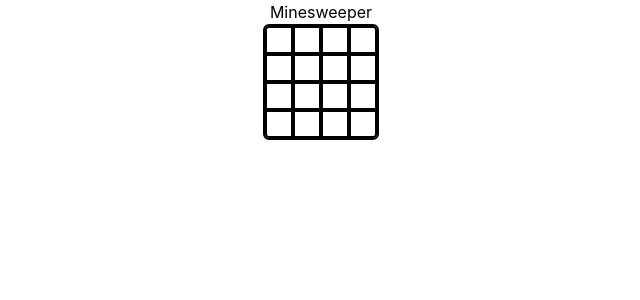
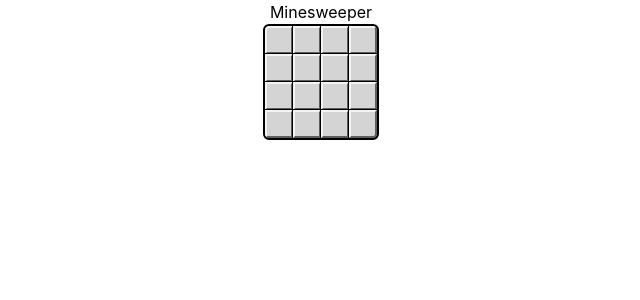
Before and after one commit to TRETAKOVYURA2009/Minesweeper, a React (Create React App) app: page / in a window 1280 px wide. Shown: the top 300 px of the page, without its empty margins (319-959 px from the left). Built offline with nearby package versions, Linux system fonts and the light colour scheme.

Commit message:
new not opened cell styles

```diff
--- a/src/components/Cell.tsx
+++ b/src/components/Cell.tsx
@@ -11,8 +11,8 @@
   opened = false,
 }) => (
   <div
-    className={`border-2 border-black w-7 h-7 bg-white numbers flex justify-center items-center field-cell overflow-hidden
-    ${opened ? "shadow-inner" : "bg-white"}`}
+    className={`w-7 h-7 numbers flex justify-center items-center field-cell overflow-hidden
+    ${opened ? "bg-white opened" : "bg-neutral-300"}`}
   >
     {children}
   </div>
--- a/src/index.css
+++ b/src/index.css
@@ -47,3 +47,13 @@
 #field :last-child :last-child .field-cell {
   border-radius: 0 0 0.23rem 0;
 }
+
+.field-cell {
+  border: 2px solid;
+  border-color: #f3f3f3 #5e5e5e #5e5e5e #f3f3f3;
+  outline: 1px solid black;
+}
+.field-cell.opened{
+  border: 0;
+  outline: 1px solid black;
+}
```
